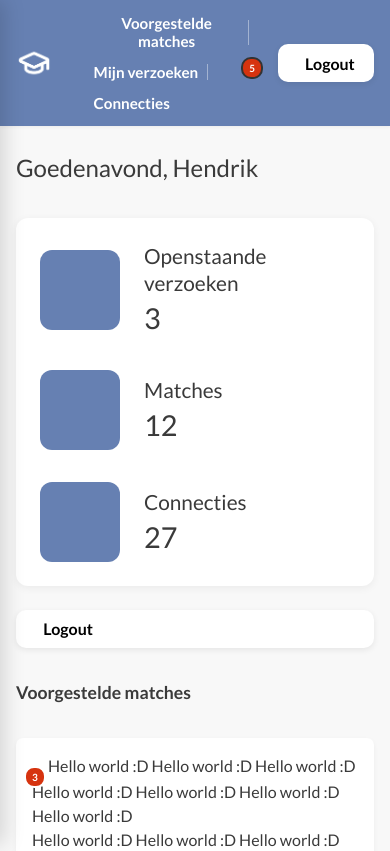
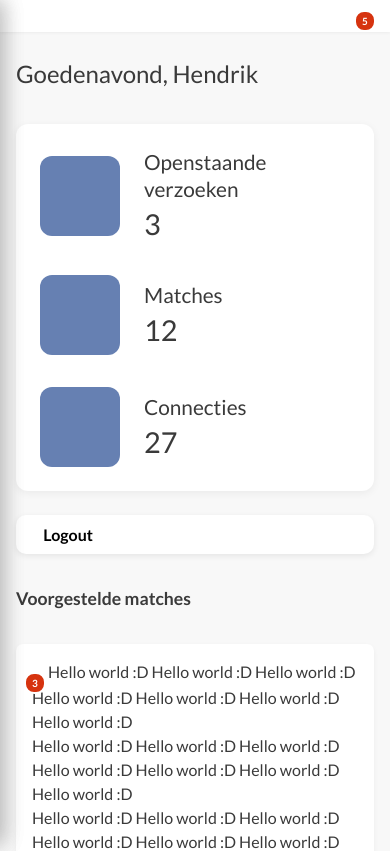
Before and after one commit to al3ksandrs/wailsalutem-digital-learning, a React app in the folder client/: page /student in a window 390 px wide. Shown: the top 851 px of the page. Built offline with nearby package versions, Linux system fonts and the light colour scheme; some icons are missing; the HTML template or start-up script is replaced by a standard one.

Commit message:
Update header mobile dimensions

```diff
--- a/client/src/components/Header.tsx
+++ b/client/src/components/Header.tsx
@@ -1,6 +1,7 @@
 import React from 'react';
 import NotificationButton from './notifications/NotificationButton';
 import LogoutButton from './LogoutButton';
+import HamburgerMenu from './HamburgerMenu';
 import logo from '../assets/graduation-cap-white.png';
 import '../css/header.css';
 
@@ -12,7 +13,10 @@ interface HeaderProps {
 const Header: React.FC<HeaderProps> = ({ onLogout, onNotificationClick }) => {
     return (
         <header className="topbar">
-        <div className="topbar-left">
+            <div className="mobile-left">
+                <HamburgerMenu />
+            </div>
+            <div className="topbar-left desktop-left">
                 <img src={logo} alt="Logo" className="topbar-logo" />
                 <nav className="topbar-tabs">
                     <button className="topbar-tab">Voorgestelde matches</button>
@@ -20,11 +24,22 @@ const Header: React.FC<HeaderProps> = ({ onLogout, onNotificationClick }) => {
                     <button className="topbar-tab">Connecties</button>
                 </nav>
             </div>
-
-        <div className="topbar-right">
-            <NotificationButton count={5} onClick={onNotificationClick} darkMode={true}/>
+            <div className="mobile-right">
+                <NotificationButton
+                    count={5}
+                    onClick={onNotificationClick}
+                    darkMode={false}
+                />
+            </div>
+            <div className="topbar-right desktop-right">
+                <NotificationButton
+                    count={5}
+                    onClick={onNotificationClick}
+                    darkMode={true}
+                />
                 <LogoutButton onClick={onLogout} />
             </div>
+
         </header>
     );
 };
--- a/client/src/css/header.css
+++ b/client/src/css/header.css
@@ -1,26 +1,27 @@
 .topbar {
     display: flex;
     align-items: center;
-    justify-content: space-between; /* logo+tabs on left, right section on right */
+    justify-content: space-between;
     padding: 0.5rem 1rem;
     background-color: var(--color-main);
     width: 100%;
+    box-sizing: border-box;
     box-shadow: 0 1px 3px rgba(0,0,0,0.05);
+    position: relative;
 }
 
 .topbar-left {
     display: flex;
     align-items: center;
-    gap: 2rem; /* spacing between logo and tabs */
+    gap: 2rem;
 }
 
-.topbar-left .topbar-logo {
+.topbar-logo {
     height: 36px;
     cursor: pointer;
 }
 
-/* Tabs container next to logo */
-.topbar-center {
+.topbar-tabs {
     display: flex;
     align-items: center;
 }
@@ -36,7 +37,6 @@
     position: relative;
 }
 
-/* vertical separator */
 .topbar-tab:not(:last-child)::after {
     content: "";
     position: absolute;
@@ -44,7 +44,7 @@
     top: 25%;
     height: 50%;
     width: 1px;
-    background-color: rgba(255, 255, 255, 0.4); /* subtle vertical line */
+    background-color: rgba(255, 255, 255, 0.4);
 }
 
 .topbar-tab:hover {
@@ -60,3 +60,37 @@
     align-items: center;
     gap: 0.8rem;
 }
+
+.mobile-left,
+.mobile-right {
+    display: none;
+}
+
+@media (max-width: 768px) {
+
+    .topbar {
+        background-color: white;
+        padding-left: 0.75rem;
+        padding-right: 0.75rem;
+    }
+
+    .topbar-left,
+    .topbar-right {
+        display: none;
+    }
+
+    .mobile-left {
+        display: flex;
+        align-items: center;
+    }
+
+    .mobile-right {
+        display: flex;
+        align-items: center;
+        margin-left: auto;
+    }
+
+    .mobile-right .notification-button svg {
+        color: #2b2b2b !important;
+    }
+}
```
Lines whose indentation alone changed are shown as unchanged.
